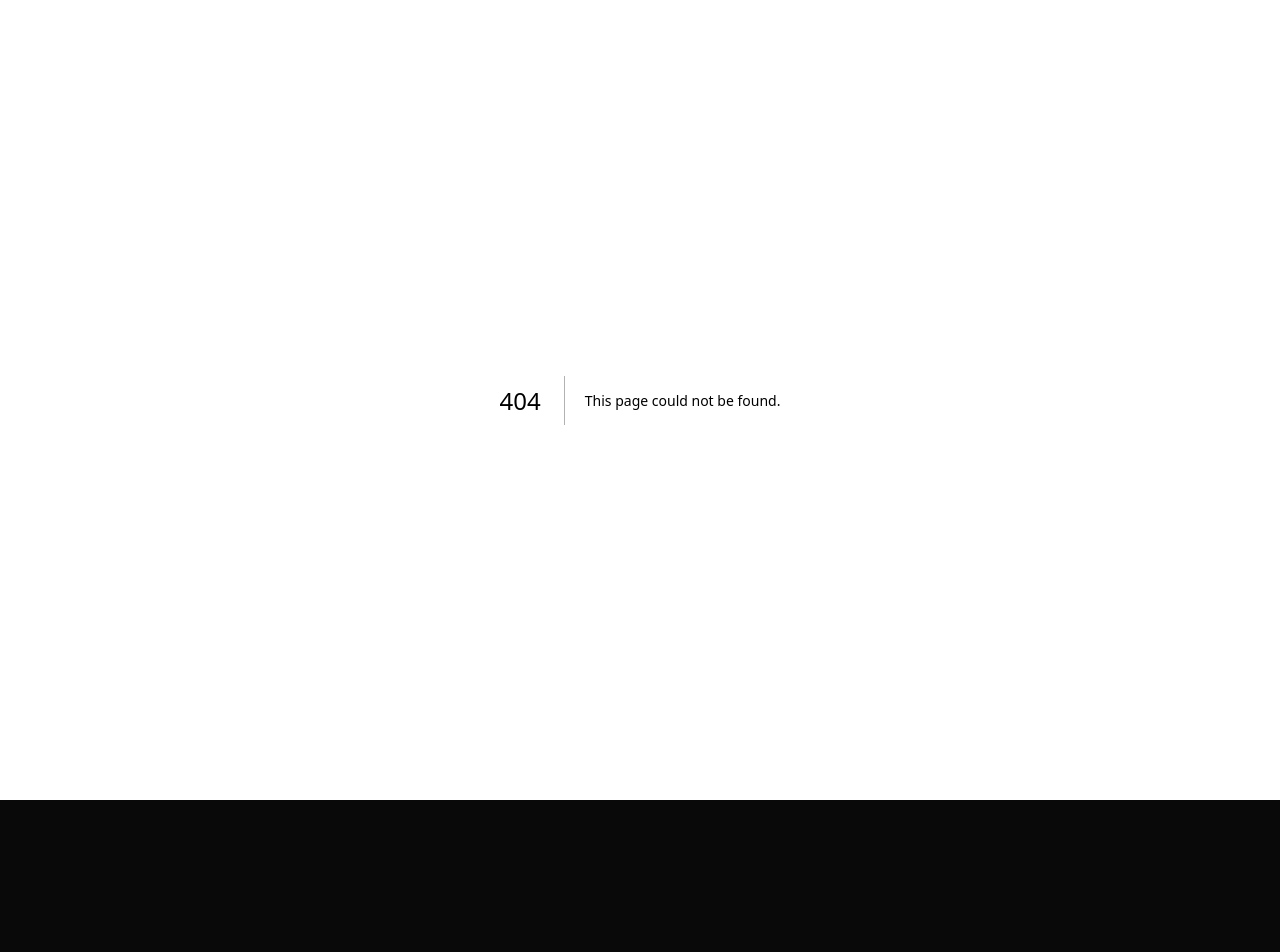
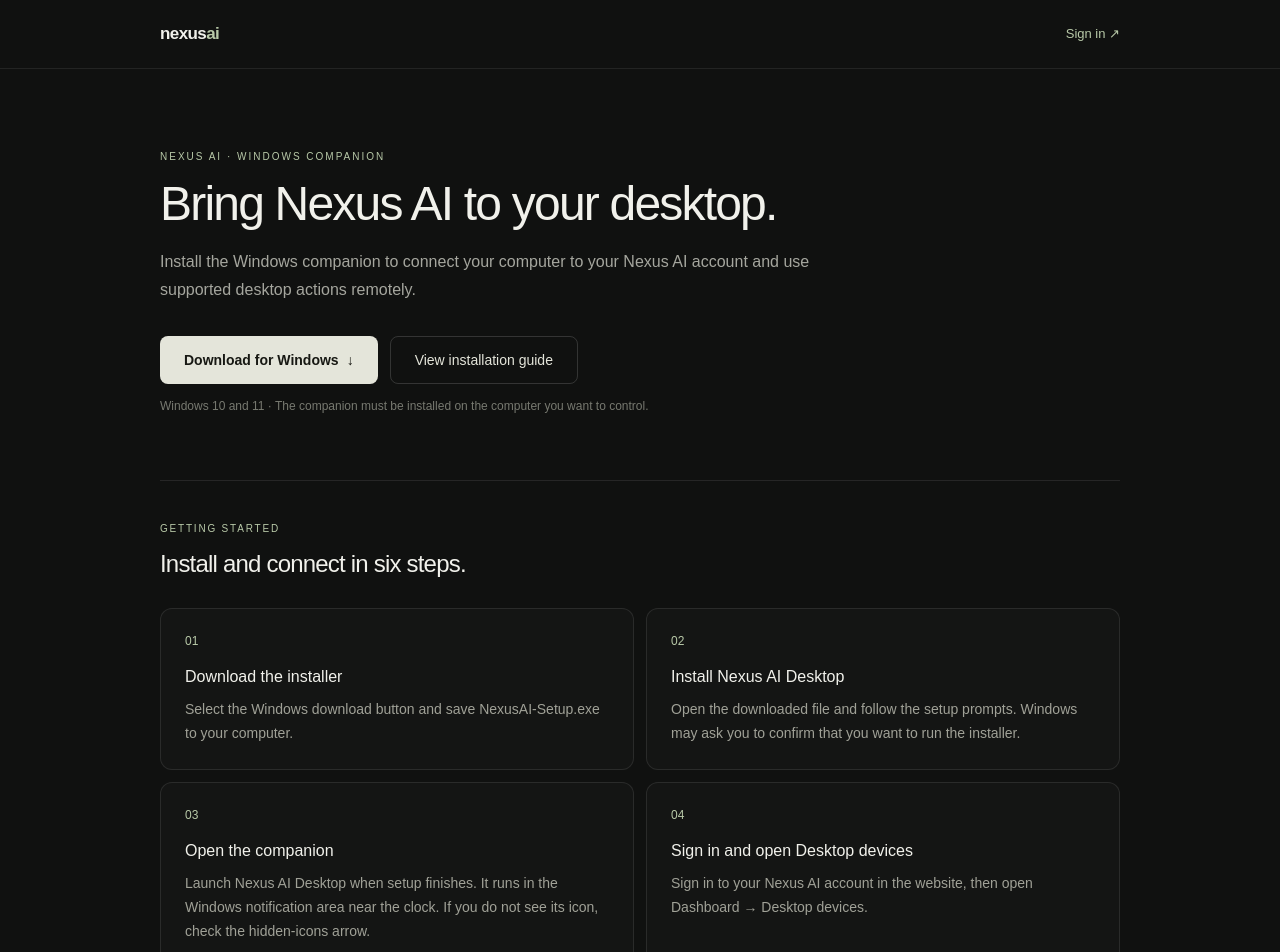
Before and after one commit to Fasinu-David-Omotayo/NEXUS-AI, a Next.js app in the folder frontend/: page /download in a window 1280 px wide. Before the commit this address had no page. Shown: the top 952 px of the page. Before the commit the page ends 800 px from the top, so only its background shows below. Built offline with nearby package versions, Linux system fonts and the light colour scheme.

Commit message:
Add public Windows desktop download and setup guide

```diff
--- /dev/null
+++ b/frontend/app/download/page.tsx
@@ -0,0 +1,137 @@
+"use client";
+
+import Link from "next/link";
+
+const DOWNLOAD_URL =
+  "https://github.com/Fasinu-David-Omotayo/NEXUS-AI/releases/latest/download/NexusAI-Setup.exe";
+
+const steps = [
+  {
+    number: "01",
+    title: "Download the installer",
+    description:
+      "Select the Windows download button and save NexusAI-Setup.exe to your computer.",
+  },
+  {
+    number: "02",
+    title: "Install Nexus AI Desktop",
+    description:
+      "Open the downloaded file and follow the setup prompts. Windows may ask you to confirm that you want to run the installer.",
+  },
+  {
+    number: "03",
+    title: "Open the companion",
+    description:
+      "Launch Nexus AI Desktop when setup finishes. It runs in the Windows notification area near the clock. If you do not see its icon, check the hidden-icons arrow.",
+  },
+  {
+    number: "04",
+    title: "Sign in and open Desktop devices",
+    description:
+      "Sign in to your Nexus AI account in the website, then open Dashboard → Desktop devices.",
+  },
+  {
+    number: "05",
+    title: "Start pairing on Windows",
+    description:
+      "Right-click the Nexus AI tray icon and select “Pair / Re-pair this computer”. Keep the pairing window open.",
+  },
+  {
+    number: "06",
+    title: "Generate and enter your code",
+    description:
+      "On the Desktop devices page, enter a device name and generate a one-time pairing code. Enter that code in the Windows pairing window before it expires.",
+  },
+];
+
+export default function DownloadPage() {
+  return (
+    <main className="min-h-screen bg-[#101110] text-[#f1f1eb]">
+      <header className="border-b border-white/[0.08]">
+        <nav className="mx-auto flex h-[68px] max-w-5xl items-center justify-between px-5 sm:px-8">
+          <Link href="/" className="text-[17px] font-semibold tracking-[-0.6px]">
+            nexus<span className="text-[#b8c9a8]">ai</span>
+          </Link>
+          <Link href="/login" className="text-[13px] text-[#b8c9a8] transition hover:text-white">
+            Sign in ↗
+          </Link>
+        </nav>
+      </header>
+
+      <div className="mx-auto max-w-5xl px-5 py-14 sm:px-8 sm:py-20">
+        <section className="max-w-3xl">
+          <p className="text-[10px] font-medium uppercase tracking-[0.2em] text-[#b8c9a8]">
+            NEXUS AI · WINDOWS COMPANION
+          </p>
+          <h1 className="mt-4 text-4xl font-medium tracking-[-1.8px] sm:text-5xl">
+            Bring Nexus AI to your desktop.
+          </h1>
+          <p className="mt-5 max-w-2xl text-sm leading-7 text-[#a5a69e] sm:text-base">
+            Install the Windows companion to connect your computer to your
+            Nexus AI account and use supported desktop actions remotely.
+          </p>
+
+          <div className="mt-8 flex flex-col gap-3 sm:flex-row">
+            <a
+              href={DOWNLOAD_URL}
+              className="inline-flex min-h-12 items-center justify-center rounded-lg bg-[#e4e5da] px-6 text-sm font-semibold text-[#171813] transition hover:bg-white"
+            >
+              Download for Windows <span className="ml-2" aria-hidden="true">↓</span>
+            </a>
+            <a
+              href="#installation"
+              className="inline-flex min-h-12 items-center justify-center rounded-lg border border-white/15 px-6 text-sm text-[#e4e5da] transition hover:bg-white/[0.05]"
+            >
+              View installation guide
+            </a>
+          </div>
+          <p className="mt-3 text-xs leading-5 text-[#777970]">
+            Windows 10 and 11 · The companion must be installed on the computer you want to control.
+          </p>
+        </section>
+
+        <section id="installation" className="mt-16 border-t border-white/[0.09] pt-10">
+          <p className="text-[10px] font-medium uppercase tracking-[0.18em] text-[#b8c9a8]">
+            GETTING STARTED
+          </p>
+          <h2 className="mt-3 text-2xl font-medium tracking-[-0.8px]">
+            Install and connect in six steps.
+          </h2>
+          <div className="mt-7 grid gap-3 sm:grid-cols-2">
+            {steps.map((step) => (
+              <article key={step.number} className="rounded-xl border border-white/[0.09] bg-white/[0.02] p-5 sm:p-6">
+                <p className="text-xs text-[#b8c9a8]">{step.number}</p>
+                <h3 className="mt-4 text-base font-medium">{step.title}</h3>
+                <p className="mt-2 text-sm leading-6 text-[#a0a197]">{step.description}</p>
+              </article>
+            ))}
+          </div>
+        </section>
+
+        <section className="mt-12 rounded-xl border border-white/[0.10] bg-[#171814] p-5 sm:p-7">
+          <h2 className="text-lg font-medium">A few important things</h2>
+          <ul className="mt-4 space-y-3 text-sm leading-6 text-[#a5a69e]">
+            <li>• Pairing codes are single-use and expire after 10 minutes.</li>
+            <li>• Only enter your code in the pairing window on the computer you are authorizing. Never share it with anyone.</li>
+            <li>• Each computer is linked to your own signed-in account. You can review or revoke access under Dashboard → Desktop devices.</li>
+            <li>• Keep Nexus AI Desktop running in the Windows notification area while you want the computer connected.</li>
+          </ul>
+        </section>
+
+        <section className="mt-10 border-t border-white/[0.09] pt-8">
+          <h2 className="text-lg font-medium">Already installed?</h2>
+          <p className="mt-2 text-sm leading-6 text-[#a0a197]">
+            Open Desktop devices in your account to generate a fresh pairing code or manage computers already connected to your account.
+          </p>
+          <Link href="/dashboard/devices" className="mt-4 inline-flex text-sm text-[#b8c9a8] transition hover:text-white">
+            Go to Desktop devices ↗
+          </Link>
+        </section>
+
+        <footer className="mt-14 border-t border-white/[0.08] pt-6 text-xs text-[#777970]">
+          <Link href="/" className="transition hover:text-white">← Back to Nexus AI</Link>
+        </footer>
+      </div>
+    </main>
+  );
+}
```
